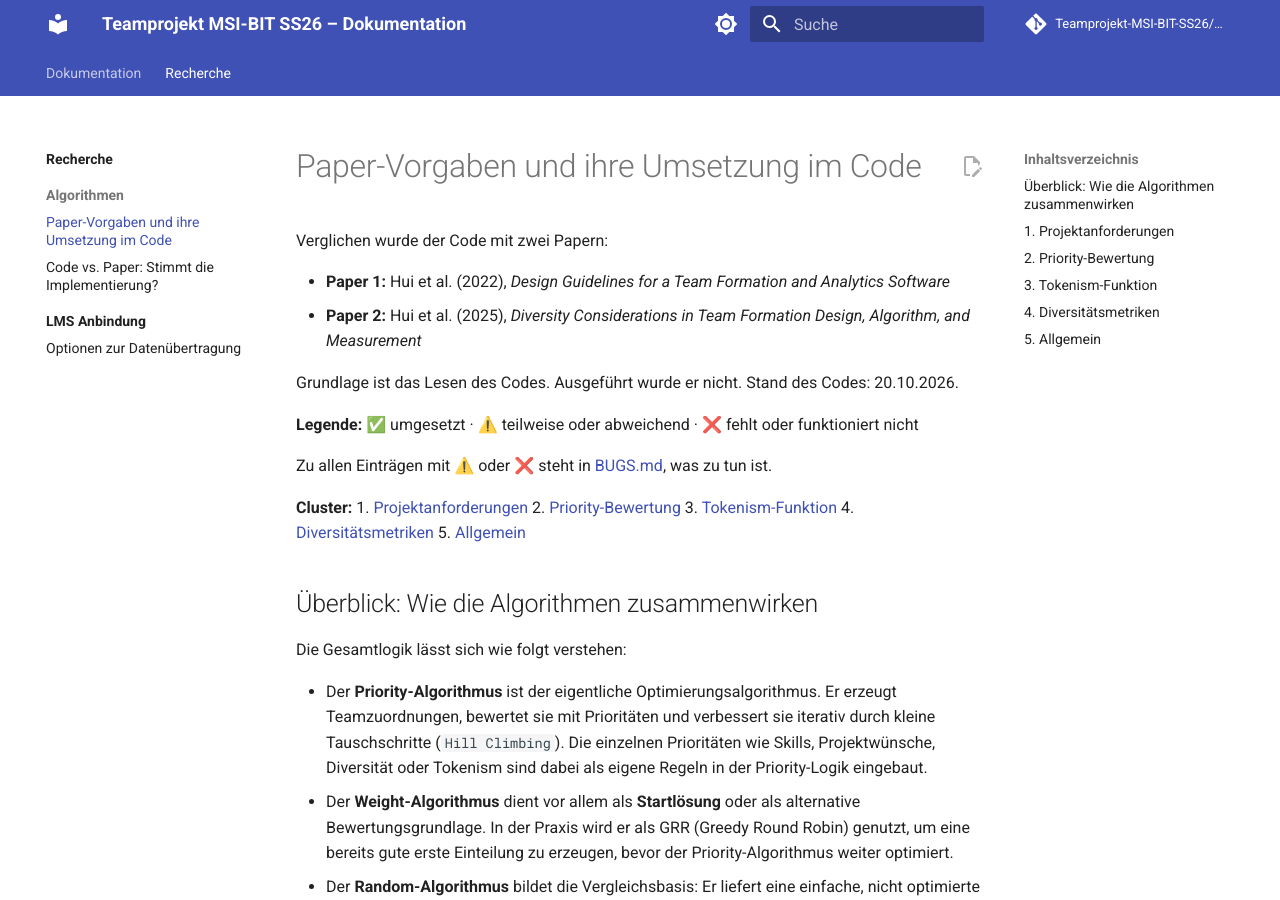
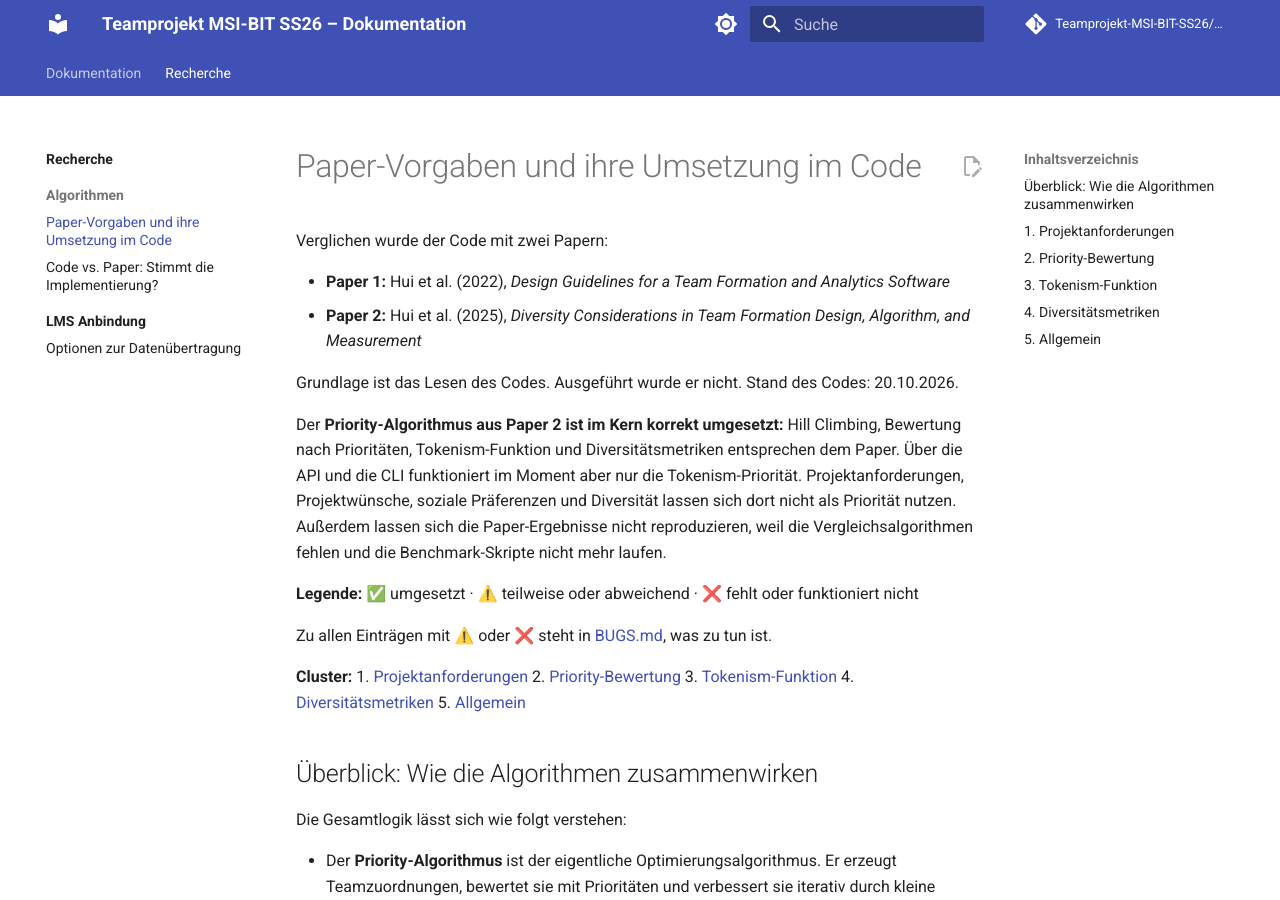
Before and after one commit to Teamprojekt-MSI-BIT-SS26/documentation, an MkDocs documentation site: the page built from docs/recherche/Algorithmen/PAPER_UMSETZUNG.md, in a window 1280 px wide and 900 px high. Built offline with MkDocs 1.6.1 and Material for MkDocs 9.7.7, drawn with Linux system fonts in a browser that asks for light colours; comment, search, counter and statistics services are not loaded.

Commit message:
Kurzfazit eingefügt

```diff
--- a/docs/recherche/Algorithmen/PAPER_UMSETZUNG.md
+++ b/docs/recherche/Algorithmen/PAPER_UMSETZUNG.md
@@ -6,6 +6,8 @@ Verglichen wurde der Code mit zwei Papern:
 - **Paper 2:** Hui et al. (2025), *Diversity Considerations in Team Formation Design, Algorithm, and Measurement*
 
 Grundlage ist das Lesen des Codes. Ausgeführt wurde er nicht. Stand des Codes: 20.10.2026.
+
+Der **Priority-Algorithmus aus Paper 2 ist im Kern korrekt umgesetzt:** Hill Climbing, Bewertung nach Prioritäten, Tokenism-Funktion und Diversitätsmetriken entsprechen dem Paper. Über die API und die CLI funktioniert im Moment aber nur die Tokenism-Priorität. Projektanforderungen, Projektwünsche, soziale Präferenzen und Diversität lassen sich dort nicht als Priorität nutzen. Außerdem lassen sich die Paper-Ergebnisse nicht reproduzieren, weil die Vergleichsalgorithmen fehlen und die Benchmark-Skripte nicht mehr laufen.
 
 **Legende:** ✅ umgesetzt · ⚠️ teilweise oder abweichend · ❌ fehlt oder funktioniert nicht
 
```
